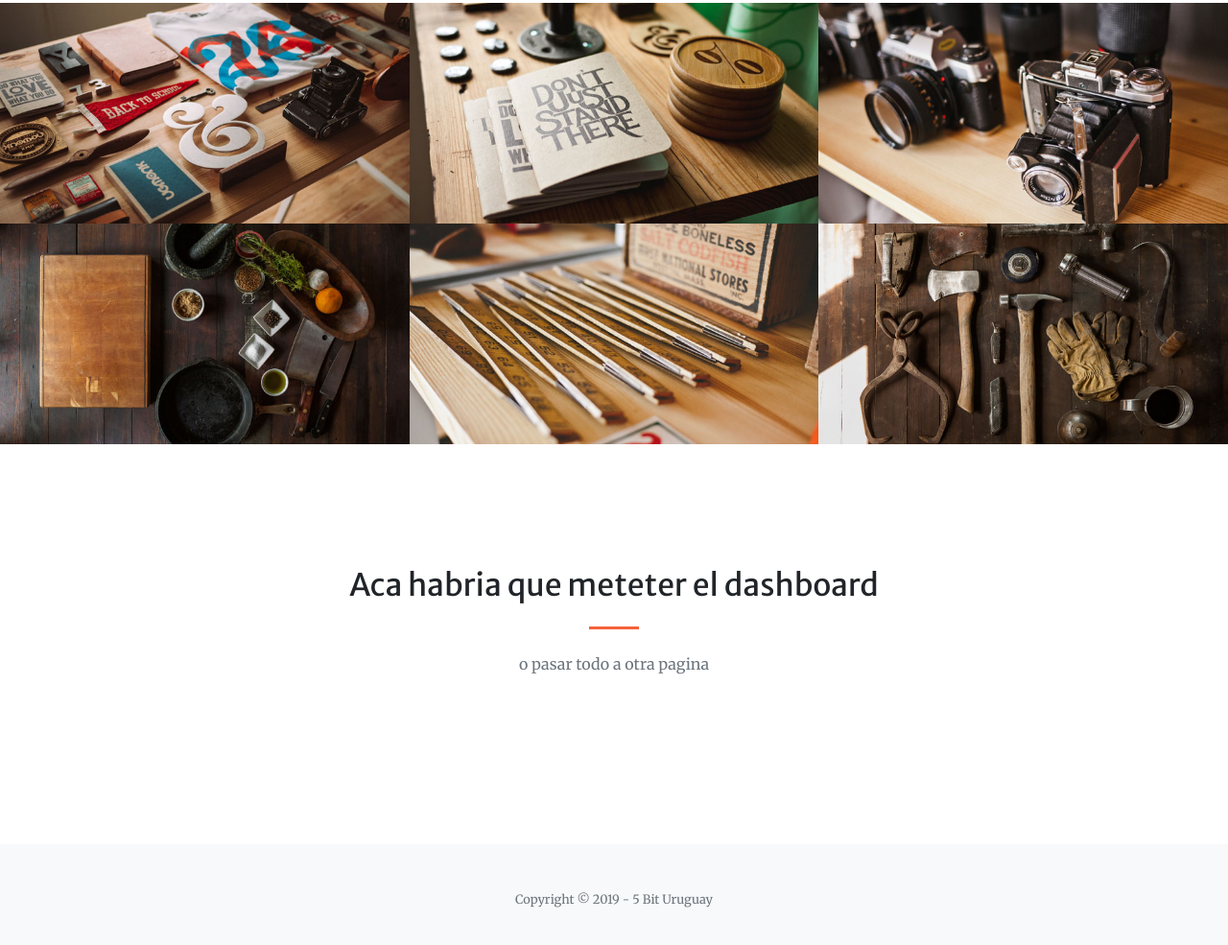
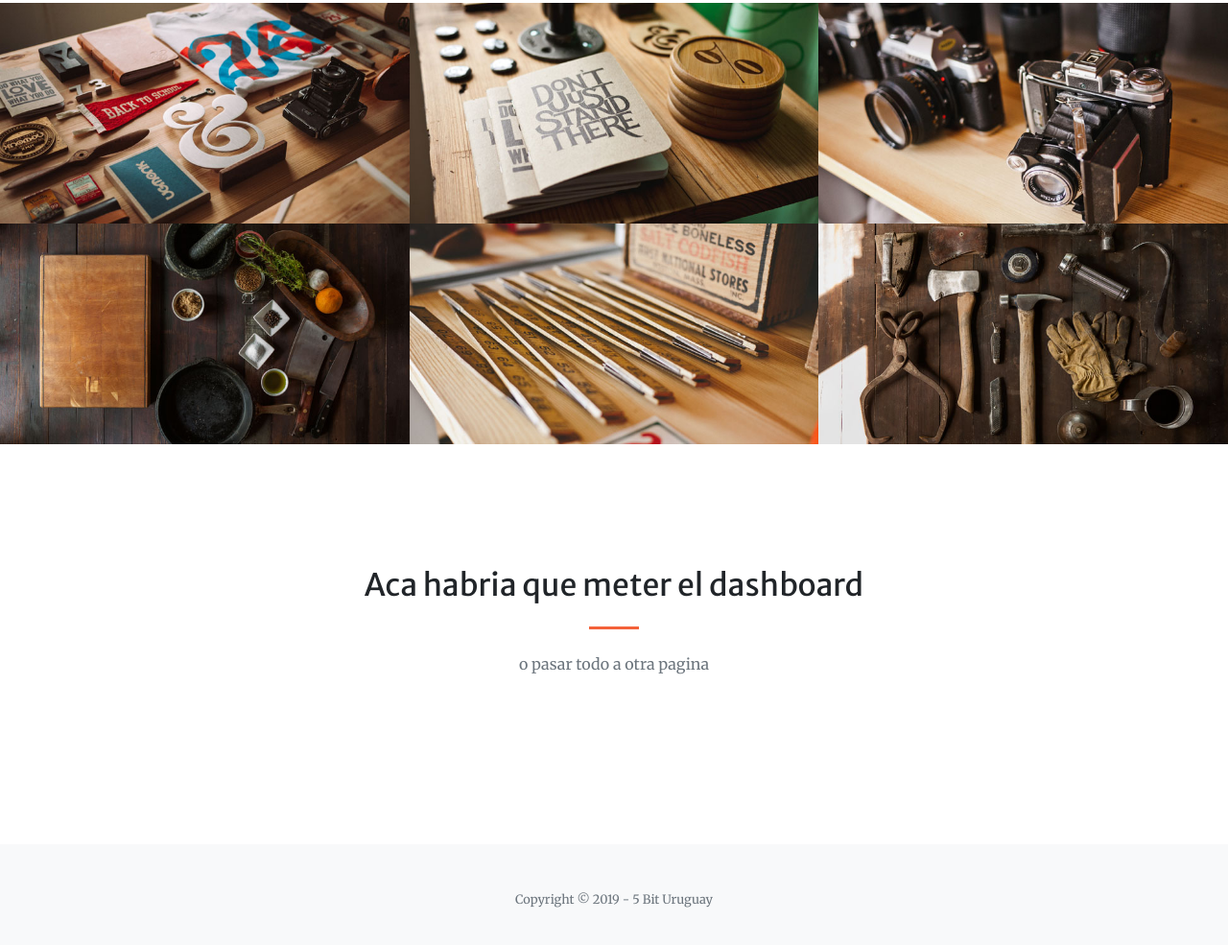
Before and after one commit to Andrescriado/cryptopesos, a website with bundled scripts: page CriptoPesos/Web v2/index.html in a window 1280 px wide. Shown: the part 1932-2917 px from the top of the page at 96% size. Built offline with nearby package versions, Linux system fonts and the light colour scheme.

Commit message:
Update index.html

```diff
--- a/CriptoPesos/Web v2/index.html
+++ b/CriptoPesos/Web v2/index.html
@@ -193,12 +193,12 @@
     </div>
   </section>
 
-  <!-- Contact Section -->
+  <!-- Tu Cuenta -->
   <section class="page-section" id="contact">
     <div class="container">
       <div class="row justify-content-center">
         <div class="col-lg-8 text-center">
-          <h2 class="mt-0">Aca habria que meteter el dashboard</h2>
+          <h2 class="mt-0">Aca habria que meter el dashboard</h2>
           <hr class="divider my-4">
           <p class="text-muted mb-5">o pasar todo a otra pagina</p>
         </div>
```
